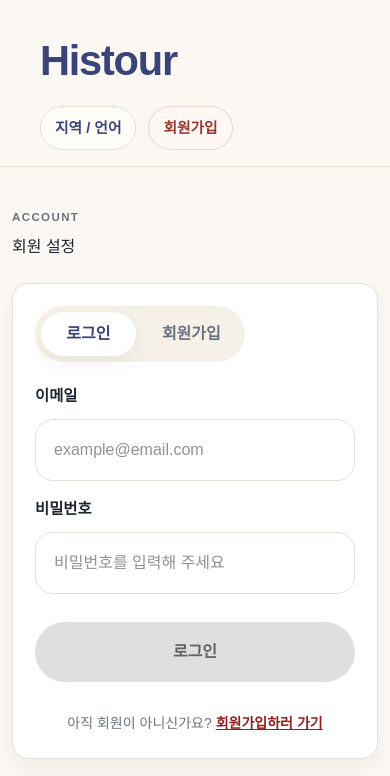
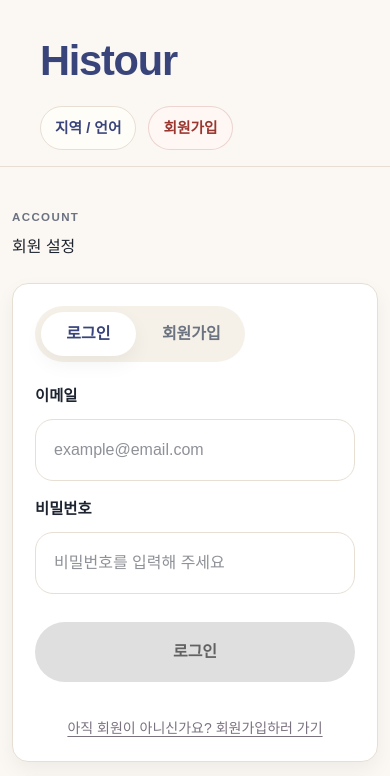
Before and after one commit to greenfield-2026-capstone/greenfield-project, a Next.js app in the folder FE/: page /account in a window 390 px wide. Shown: the top 776 px of the page. Built offline with nearby package versions, Linux system fonts and the light colour scheme.

Commit message:
회원가입 창 수정

```diff
--- a/FE/app/globals.css
+++ b/FE/app/globals.css
@@ -1040,11 +1040,25 @@ select {
     font-weight: 600;
     color: var(--ink);
   }
-  .account-switch {
-  margin-top: 14px;
-  text-align: center;
+.account-switch {
+  margin-top: 20px;
+  width: 100%;
+  border: none;
+  background: transparent;
+
+  display: flex;
+  justify-content: center;
+  align-items: center;
+
   font-size: 14px;
-  color: #6b7280;
+  font-weight: 500;
+
+  color: #7b7280;
+
+  text-decoration: underline;
+  text-underline-offset: 3px;
+
+  cursor: pointer;
 }
 
 .account-switch-button {
--- a/FE/components/auth/AccountAccessForm.tsx
+++ b/FE/components/auth/AccountAccessForm.tsx
@@ -216,23 +216,15 @@ export function AccountAccessForm() {
                   : "로그인"}
               </button>
 
-              <p className="account-switch">
-                <span>
-                  {language === "en"
-                    ? "Don't have an account?"
-                    : "아직 회원이 아니신가요?"}
-                </span>
-
                 <button
-                  type="button"
-                  className="account-switch-button"
-                  onClick={() => setMode("signup")}
-                >
-                  {language === "en"
-                    ? "Sign up"
-                    : "회원가입하러 가기"}
-                </button>
-              </p>
+  type="button"
+  className="account-switch"
+  onClick={() => setMode("signup")}
+>
+  {language === "en"
+    ? "Don't have an account? Sign up"
+    : "아직 회원이 아니신가요? 회원가입하러 가기"}
+</button>
             </div>
           ) : (
             <div className="account-form">
```
